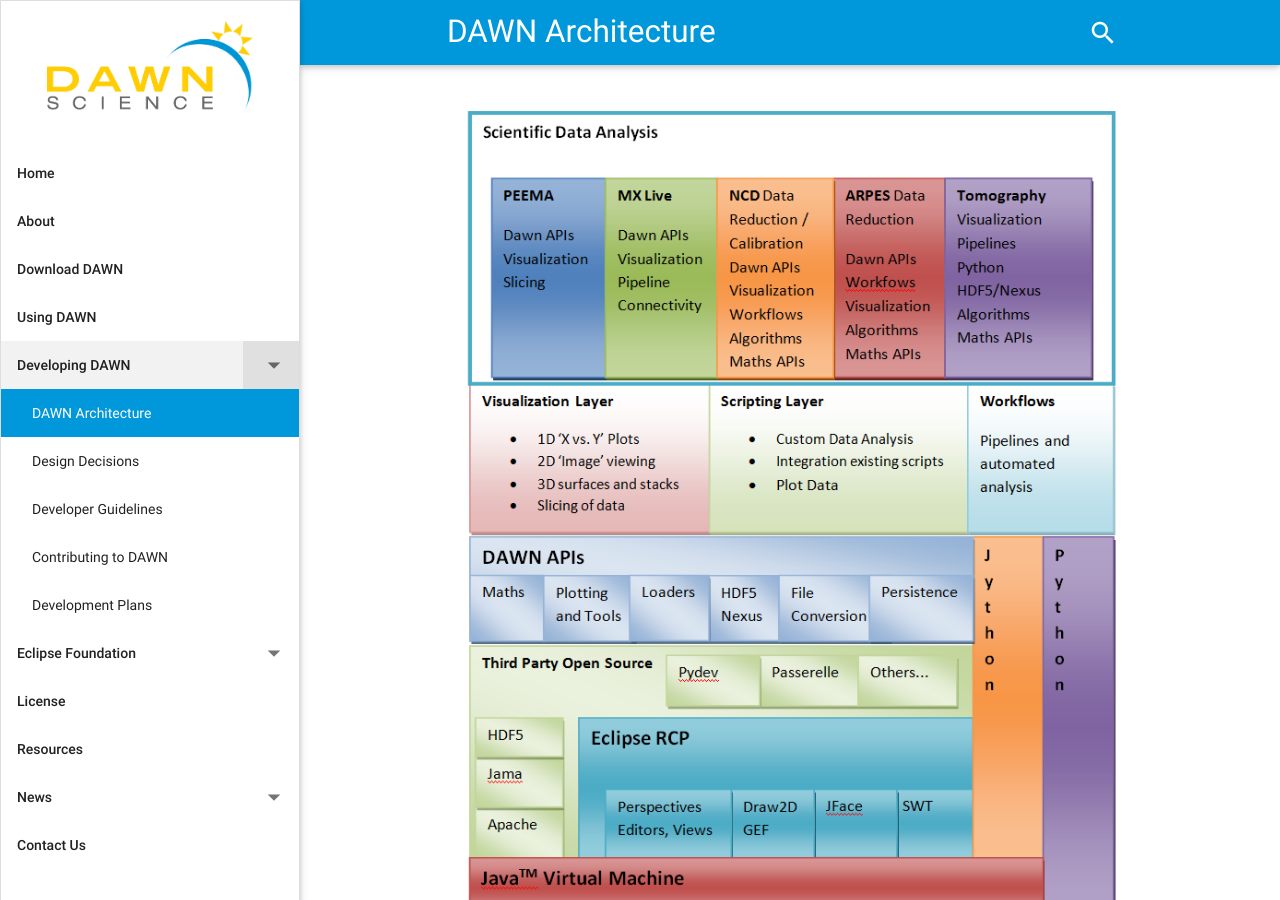
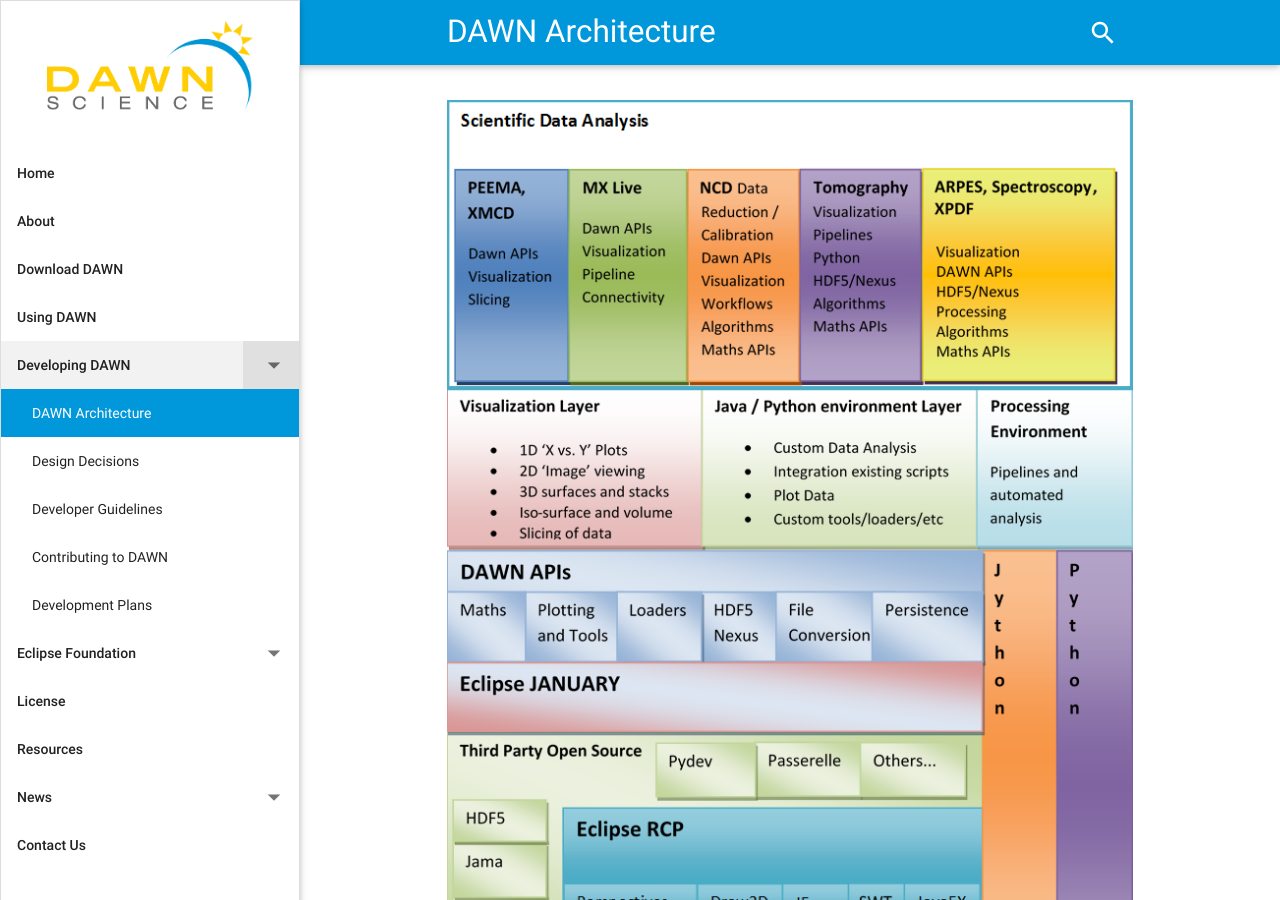
Before and after one commit to DawnScience/dawn-website, a Jekyll site: the page built from _pages/04.01_dawn_architecture.md, in a window 1280 px wide and 900 px high. Built offline with Jekyll 4.4.1, drawn with Linux system fonts in a browser that asks for light colours; nearby versions of some CDN libraries.

Commit message:
Update 04.01_dawn_architecture.md
Use new DAWN architecture

```diff
--- a/_pages/04.01_dawn_architecture.md
+++ b/_pages/04.01_dawn_architecture.md
@@ -2,4 +2,4 @@
 title: DAWN Architecture
 permalink: /develop/dawn-architecture/
 ---
-![DAWN Architecture](/assets/pages/developing_dawn/DawnArchitecture.png)
+![DAWN Architecture](/assets/pages/developing_dawn/DawnArchitecture2.2.png)
```
